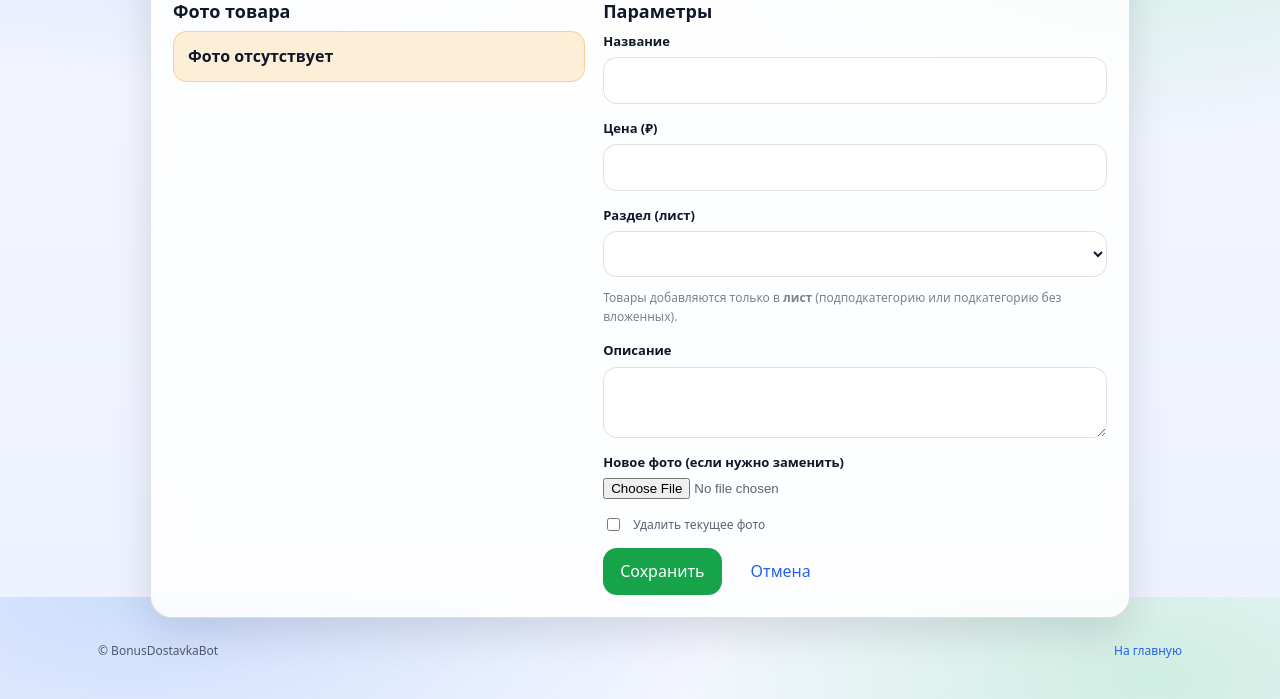
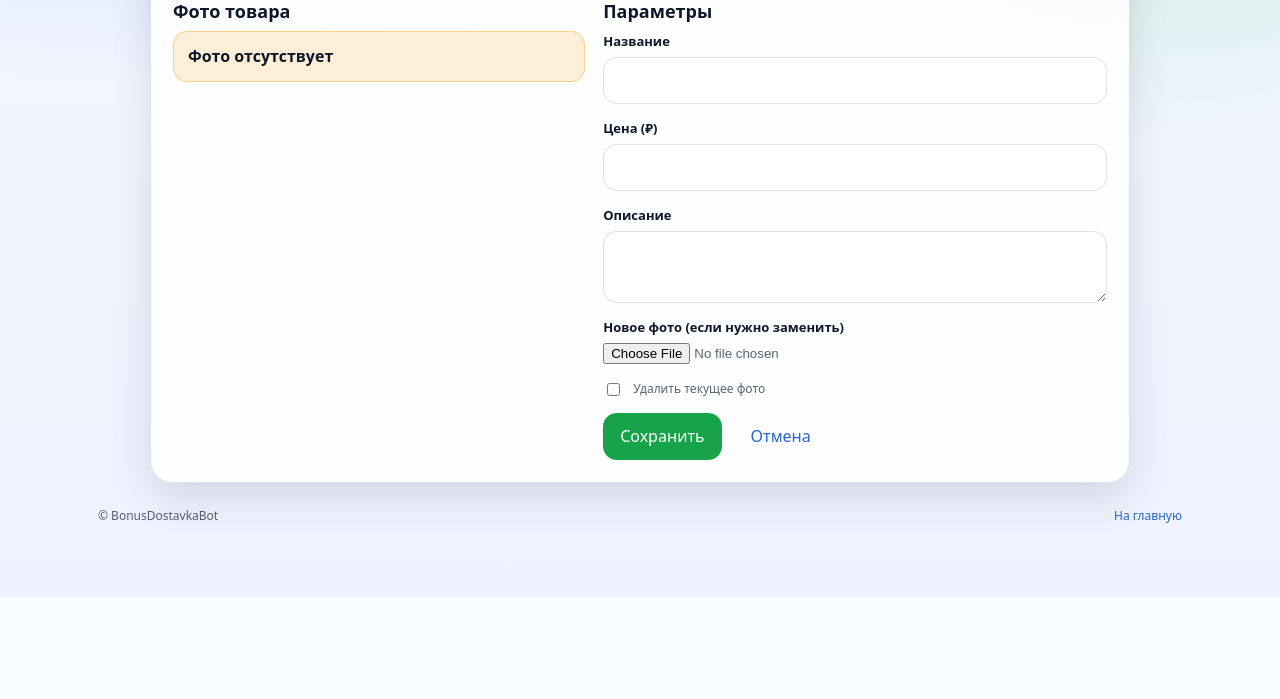
Before and after one commit to prickuserlock/konfigurator_new_bd, a FastAPI app: template templates/edit_product.html in a window 1280 px wide. Shown: the part 203-902 px from the top of the page. After the commit the page ends 726 px from the top, so only its background shows below. Run offline with FastAPI, Linux system fonts and the light colour scheme; the template is opened without the code that fills it, so the values that code supplies are empty; parts of the project's set-up code (start-up, migrations or seed data) failed here and were passed over.

Commit message:
Remove section selection from edit product form
Removed the section selection dropdown and its related information.

```diff
--- a/templates/edit_product.html
+++ b/templates/edit_product.html
@@ -75,18 +75,6 @@
             </div>
 
             <div class="form-row">
-  <div class="label">Раздел (лист)</div>
-  <select name="subcat_id" required>
-    {% for s in sections %}
-      <option value="{{ s[0] }}" {% if s[0] == prod[6] %}selected{% endif %}>{{ s[1] }}</option>
-    {% endfor %}
-  </select>
-  <div class="small" style="opacity:.8; margin-top:6px;">
-    Товары добавляются только в <b>лист</b> (подподкатегорию или подкатегорию без вложенных).
-  </div>
-</div>
-
-            <div class="form-row">
               <div class="label">Описание</div>
               <textarea name="description">{{ prod[3] or "" }}</textarea>
             </div>
```
